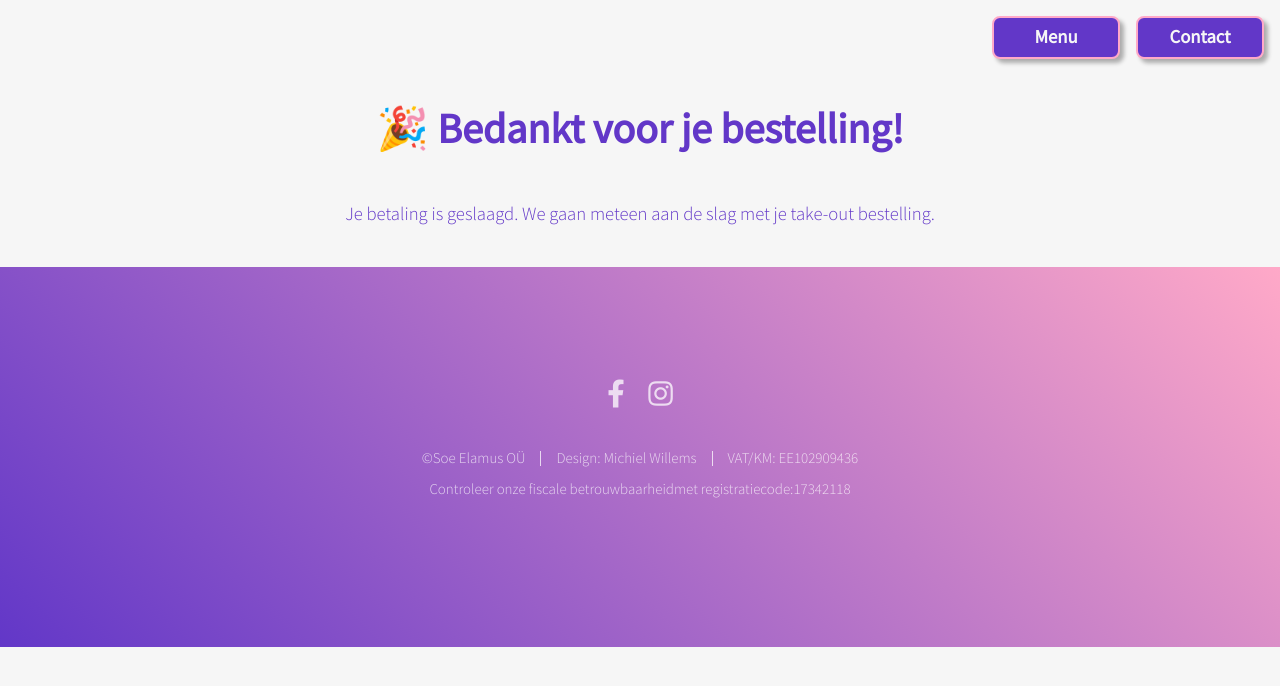
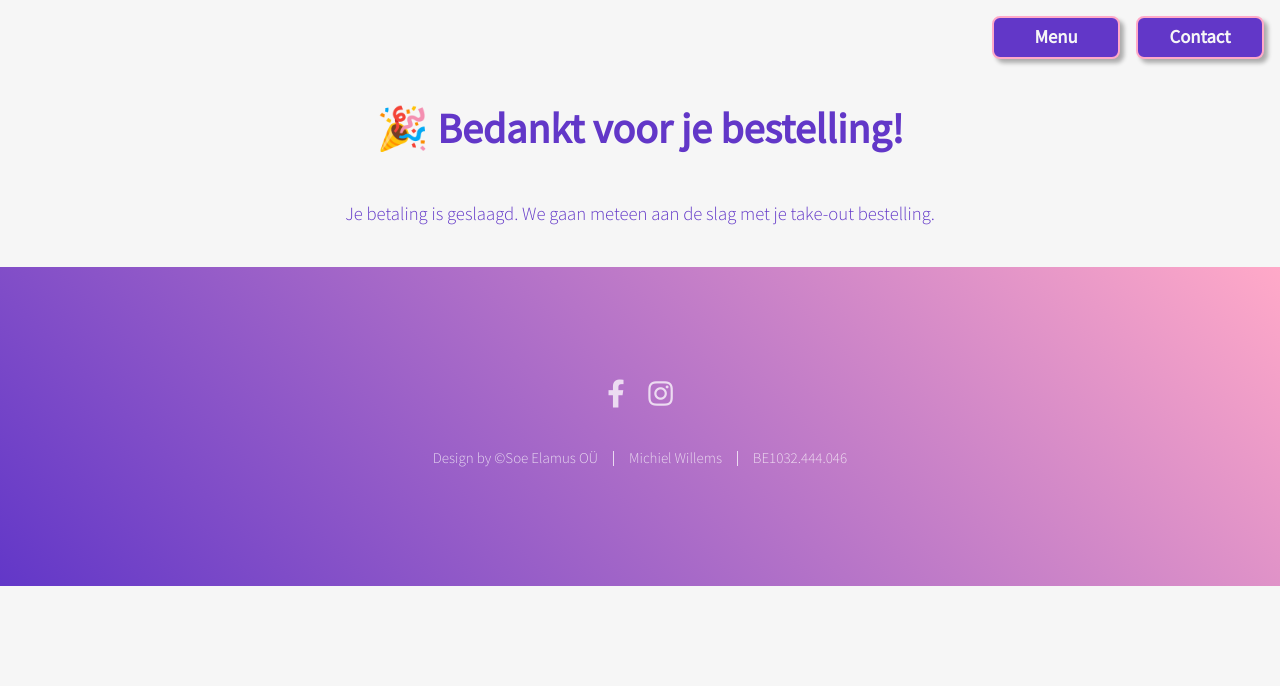
Before and after one commit to soeelamus/aliinas-pizza, a React (Vite) app: page /success in a window 1280 px wide. Shown: the top 686 px of the page. Built offline with nearby package versions, Linux system fonts and the light colour scheme.

Commit message:
V0.213: Improved footer info

```diff
--- a/src/components/Footer.jsx
+++ b/src/components/Footer.jsx
@@ -25,7 +25,7 @@ const Footer = () => (
       </li>
     </ul>
     <ul className="copyright">
-      <li>
+      <li>Design by
         &copy;
         <a
           target="_blank"
@@ -35,18 +35,8 @@ const Footer = () => (
           Soe Elamus OÜ
         </a>
       </li>
-      <li>Design: Michiel Willems</li>
-      <li>VAT/KM: EE102909436</li>
-      <p>
-        <a
-          href="https://apps.emta.ee/saqu/public/taxdebt?lang=en"
-          target="_blank"
-          rel="noopener noreferrer"
-        >
-          Controleer onze fiscale betrouwbaarheid
-        </a>
-        met registratiecode:17342118
-      </p>
+      <li>Michiel Willems</li>
+      <li>BE1032.444.046</li>
     </ul>
   </footer>
 );
```
